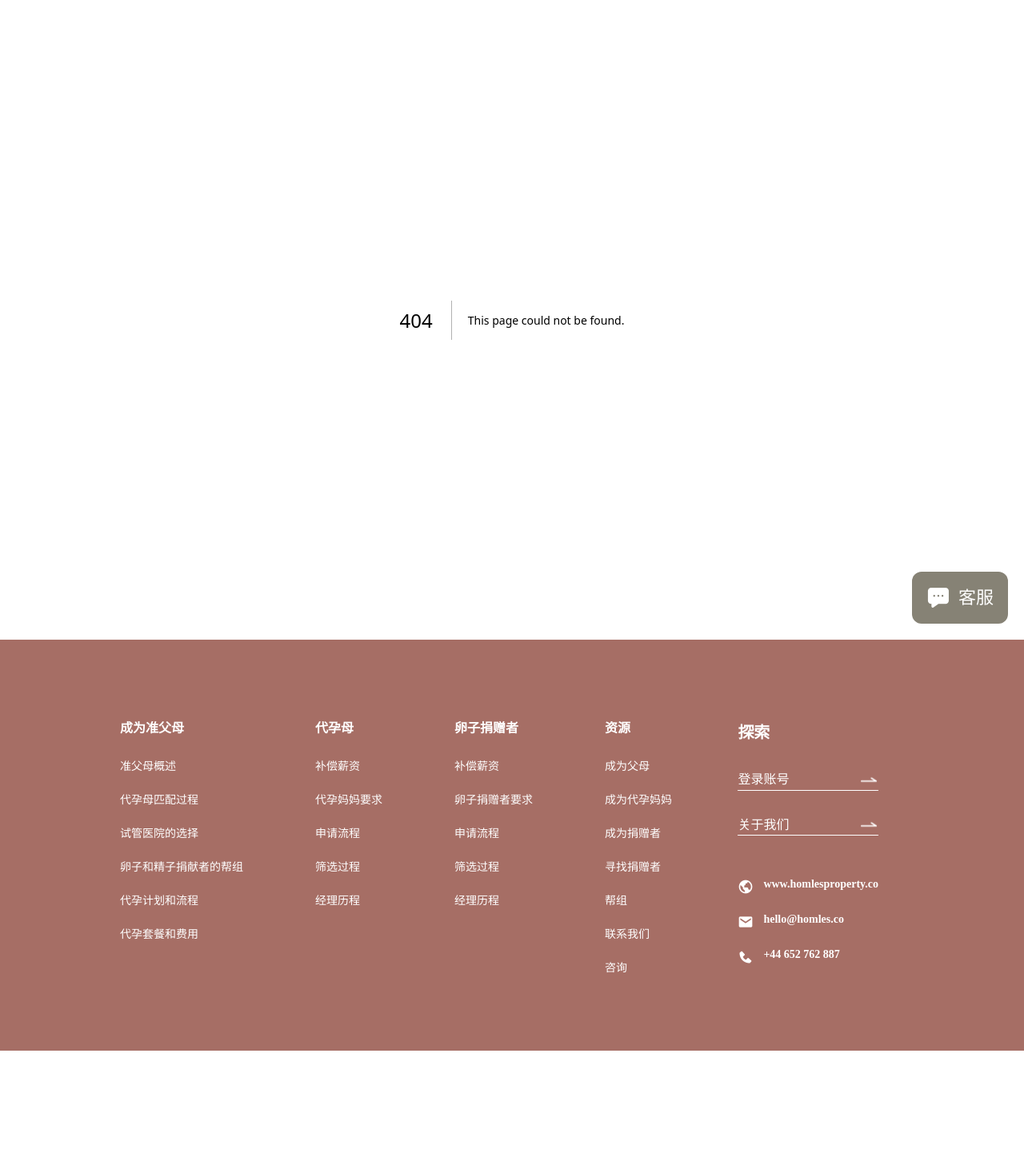
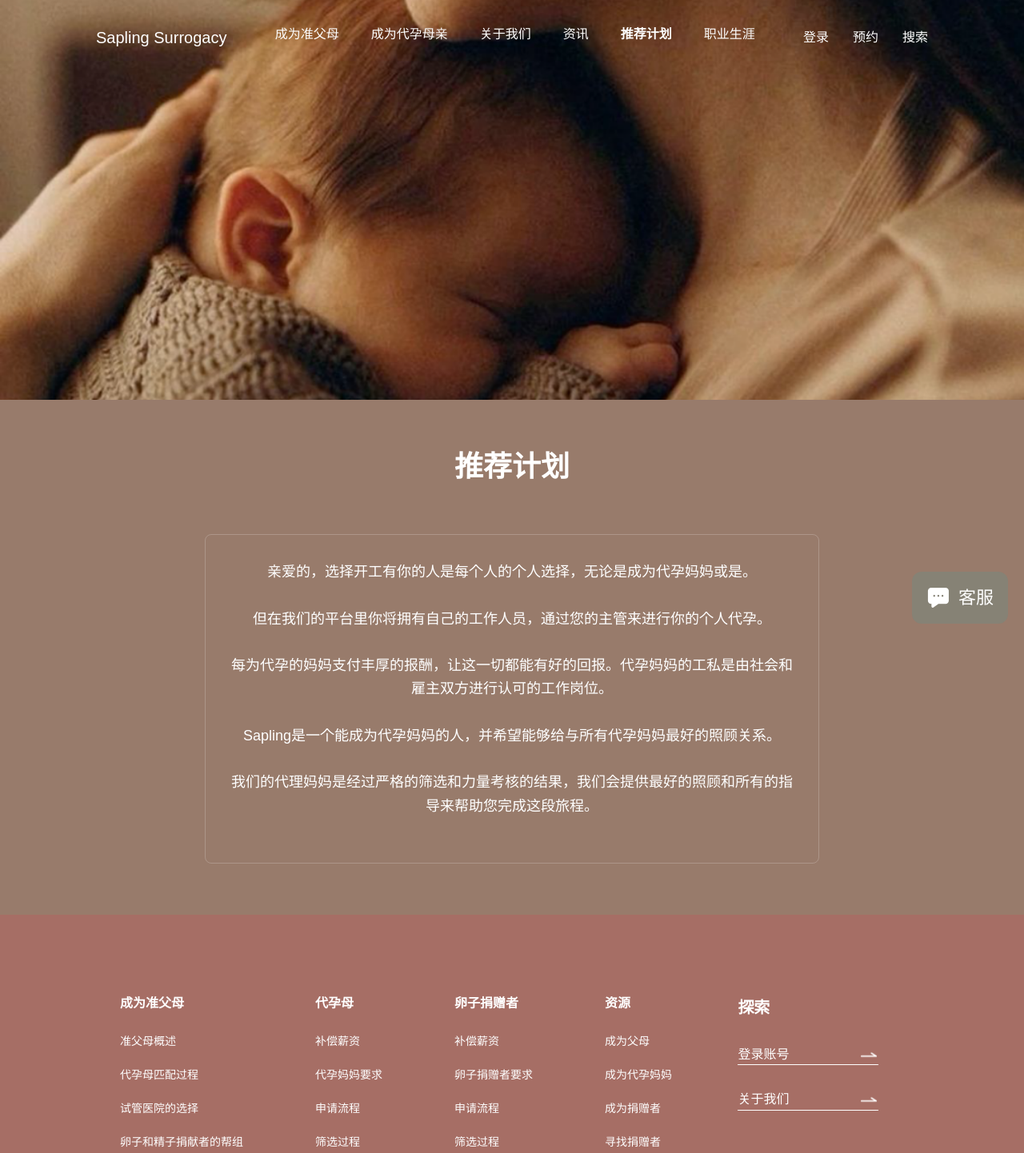
Before and after one commit to 2906420727songyw/surrogacy_test, a Next.js app: page /pages/recommendation-plan in a window 1280 px wide. Before the commit this address had no page. Shown: the top 1442 px of the page at 80% size. Before the commit the page ends 1314 px from the top, so only its background shows below. Built offline with nearby package versions, Linux system fonts and the light colour scheme; a web font is replaced by a local one.

Commit message:
addPages: recommendation-plan Fixed:  TailWind配置

```diff
--- a/src/app/pages/contact/page.tsx
+++ /dev/null
@@ -1,3 +0,0 @@
-export default function Contact() {
-  return <div>Contact Page</div>;
-}
--- /dev/null
+++ b/src/app/pages/recommendation-plan/page.tsx
@@ -0,0 +1,35 @@
+import React from 'react';
+
+export default function RecommendationPlan() {
+  return (
+    <div className="w-full min-h-screen bg-[#987b6b]">
+      {/* 图片部分 */}
+      <img
+        src="/images/home/image1.png"
+        alt="推荐计划封面"
+        className="w-full h-[500px] object-cover"
+      />
+
+      {/* 文字内容部分 */}
+      <div className="w-full py-16 px-4">
+        <h1 className="text-3xl md:text-4xl font-bold text-center mb-16 text-white">
+          推荐计划
+        </h1>
+
+        <div className="w-full max-w-3xl mx-auto border border-white/20 rounded-lg p-8">
+          <p className="text-lg text-white leading-relaxed text-center">
+            亲爱的，选择开工有你的人是每个人的个人选择，无论是成为代孕妈妈或是。
+            <br /><br />
+            但在我们的平台里你将拥有自己的工作人员，通过您的主管来进行你的个人代孕。
+            <br /><br />
+            每为代孕的妈妈支付丰厚的报酬，让这一切都能有好的回报。代孕妈妈的工私是由社会和雇主双方进行认可的工作岗位。
+            <br /><br />
+            Sapling是一个能成为代孕妈妈的人，并希望能够给与所有代孕妈妈最好的照顾关系。
+            <br /><br />
+            我们的代理妈妈是经过严格的筛选和力量考核的结果，我们会提供最好的照顾和所有的指导来帮助您完成这段旅程。
+          </p>
+        </div>
+      </div>
+    </div>
+  );
+}
--- a/src/app/routes/contact.routes.ts
+++ /dev/null
@@ -1,3 +0,0 @@
-export const contactRoutes = {
-  contact: '/pages/contact',
-};
--- a/src/app/routes/index.ts
+++ b/src/app/routes/index.ts
@@ -1,13 +1,13 @@
 import { homeRoutes } from './home.routes';
 import { resourcesRoutes } from './resources.routes';
-import { contactRoutes } from './contact.routes';
+import { recommendationPlanRoutes } from './recommendation-plan.routes';
 import { careersRoutes } from './careers.routes';
 import { protectedRoutes } from './protected.routes';
 
 export const routes = {
   ...homeRoutes,
   ...resourcesRoutes,
-  ...contactRoutes,
+  ...recommendationPlanRoutes,
   ...careersRoutes,
   ...protectedRoutes,
 };
--- /dev/null
+++ b/src/app/routes/recommendation-plan.routes.ts
@@ -0,0 +1,3 @@
+export const recommendationPlanRoutes = {
+  contact: '/pages/recommendation-plan',
+};
--- a/tailwind.config.js
+++ b/tailwind.config.js
@@ -1,8 +1,9 @@
 /** @type {import('tailwindcss').Config} */
 module.exports = {
   content: [
-      "./pages/**/*.{js,ts,jsx,tsx}",
-      "./components/**/*.{js,ts,jsx,tsx}",
+    "./src/app/**/*.{js,ts,jsx,tsx}",
+    "./src/app/pages/**/*.{js,ts,jsx,tsx}",
+    "./src/app/components/**/*.{js,ts,jsx,tsx}",
   ],
   theme: {
     extend: {},
```
Lines whose indentation alone changed are shown as unchanged.
